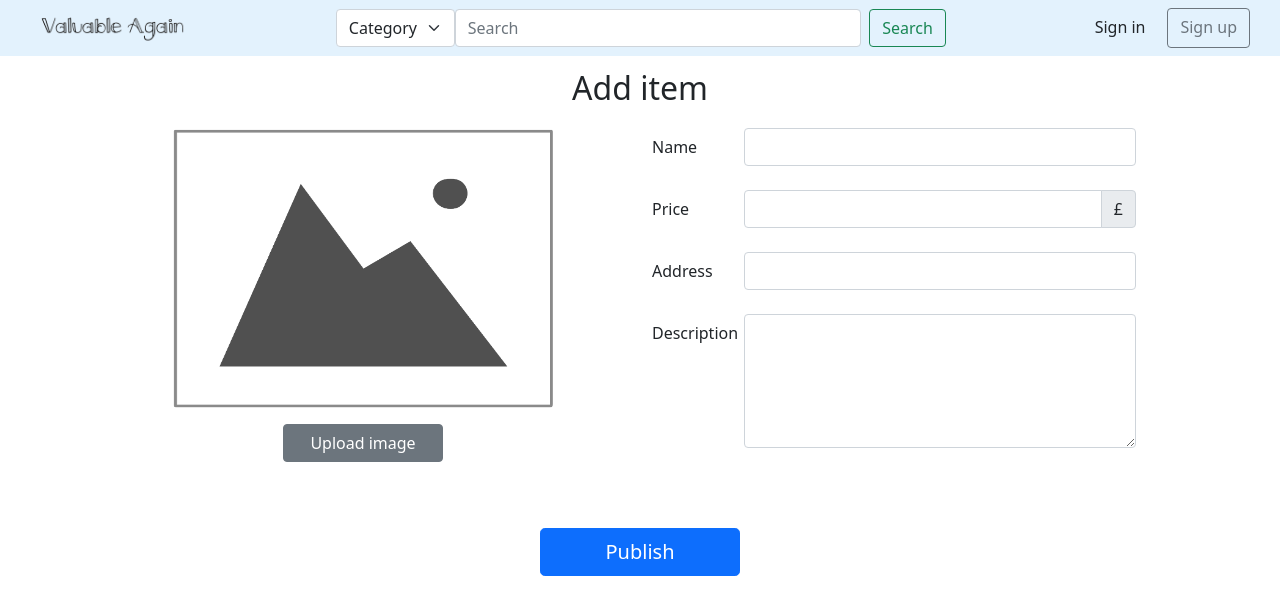
After one commit to WenzheDai/Valuable_Again_Team3, a Django app: page /addItem in a window 1280 px wide. The commit adds this page. Shown: the top 615 px of the page. Run offline with Django 3.2, Linux system fonts and the light colour scheme.

Commit message:
add addItem page

```diff
--- a/apps/goods/urls.py
+++ b/apps/goods/urls.py
@@ -3,4 +3,5 @@ from apps.goods import views
 
 urlpatterns = [
     path('', views.index, name='index'),
+    path('addItem', views.addItem, name='addItem')
 ]
--- a/apps/goods/views.py
+++ b/apps/goods/views.py
@@ -3,3 +3,6 @@ from django.shortcuts import render
 # Create your views here.
 def index(request):
     return render(request, 'goods/index.html')
+
+def addItem(request):
+    return render(request, 'goods/addItem.html')
--- /dev/null
+++ b/static/css/add_item.css
@@ -0,0 +1,24 @@
+.goods-form-box {
+    min-height: 400px;
+    height: fit-content;
+}
+.submit-btn {
+    width: 200px;
+}
+
+#upload-image-btn {
+    display: inline-block;
+    position: relative;
+    overflow: hidden;
+    height: 38px;
+    width: 160px;
+}
+
+#upload-image {
+    position: relative;
+    height: 38px;
+    cursor: pointer;
+    opacity: 0;
+    bottom: 31px;
+    right: 147px;
+}
--- /dev/null
+++ b/templates/goods/addItem.html
@@ -0,0 +1,63 @@
+{% extends 'goods/base.html' %}
+{% load staticfiles %}
+
+{% block title_block %}
+    Add item - Valuable Again
+{% endblock %}
+
+{% block head_block %}
+    <link href="{% static 'css/add_item.css' %}" rel="stylesheet">
+    <script src="{% static 'js/add_item.js' %}"></script>
+{% endblock %}
+
+{% block body_block %}
+    <div class="main-content container-sm">
+        <div class="row">
+            <div class="text-center fs-2 fw-light mt-2">Add item</div>
+        </div>
+        <div class="goods-form-box row p-3">
+
+            <div class="left-box col d-flex flex-column align-items-center">
+                <img src="{% static 'images/default-image.png' %}" class="rounded d-block" width="380" height="280">
+                <span id="upload-image-btn" class="btn btn-secondary mt-3">
+                    Upload image
+                    <input id="upload-image" type="file" accept="image/png, image/jpeg, image/jpg">
+                </span>
+            </div>
+
+            <div class="right-box col">
+                <div class="mb-4 row">
+                    <label for="goodsName" class="col-sm-2 col-form-label">Name</label>
+                    <div class="col-sm-9">
+                        <input type="text" class="form-control" id="goodsName" name="goodsName" value="">
+                    </div>
+                </div>
+                <div class="mb-4 row">
+                    <label for="goodsPrice" class="col-sm-2 col-form-label">Price</label>
+                    <div class="col-sm-9">
+                        <div class="input-group">
+                            <input type="number" class="form-control" id="goodsPrice" name="goodsPrice">
+                            <span class="input-group-text">£</span>
+                        </div>
+                    </div>
+                </div>
+                <div class="mb-4 row">
+                    <label for="goodsPosition" class="col-sm-2 col-form-label">Address</label>
+                    <div class="col-sm-9">
+                        <input type="text" class="form-control" id="goodsPosition" name="goodsAddress" value="">
+                    </div>
+                </div>
+                <div class="mb-4 row">
+                    <label for="goodsDesc" class="col-sm-2 col-form-label">Description</label>
+                    <div class="col-sm-9">
+                        <textarea type="password" class="form-control" rows="5" id="goodsDesc" name="goodsDesc"></textarea>
+                    </div>
+                </div>
+            </div>
+
+        </div>
+        <div class="row p-3">
+            <button class="submit-btn btn btn-primary btn-lg mx-auto">Publish</button>
+        </div>
+    </div>
+{% endblock %}
--- a/templates/goods/base.html
+++ b/templates/goods/base.html
@@ -33,7 +33,7 @@
         </form>
         <div id="right-box" class="d-flex">
             {% if user.is_authenticated %}
-                <button id="add-item" type="button" class="btn btn-outline-primary">Add item</button>
+                <a id="add-item" type="button" class="btn btn-outline-primary" href="{% url 'goods:addItem' %}">Add item</a>
                 <div id="message" type="button">
                     <img src="{% static 'images/message.png' %}" width="40" height="40">
                     <div id="message-badge" class="position-relative rounded-circle bg-danger">
```
Also changed, not shown: static/images/default-image.png (added), static/js/add_item.js (added).
